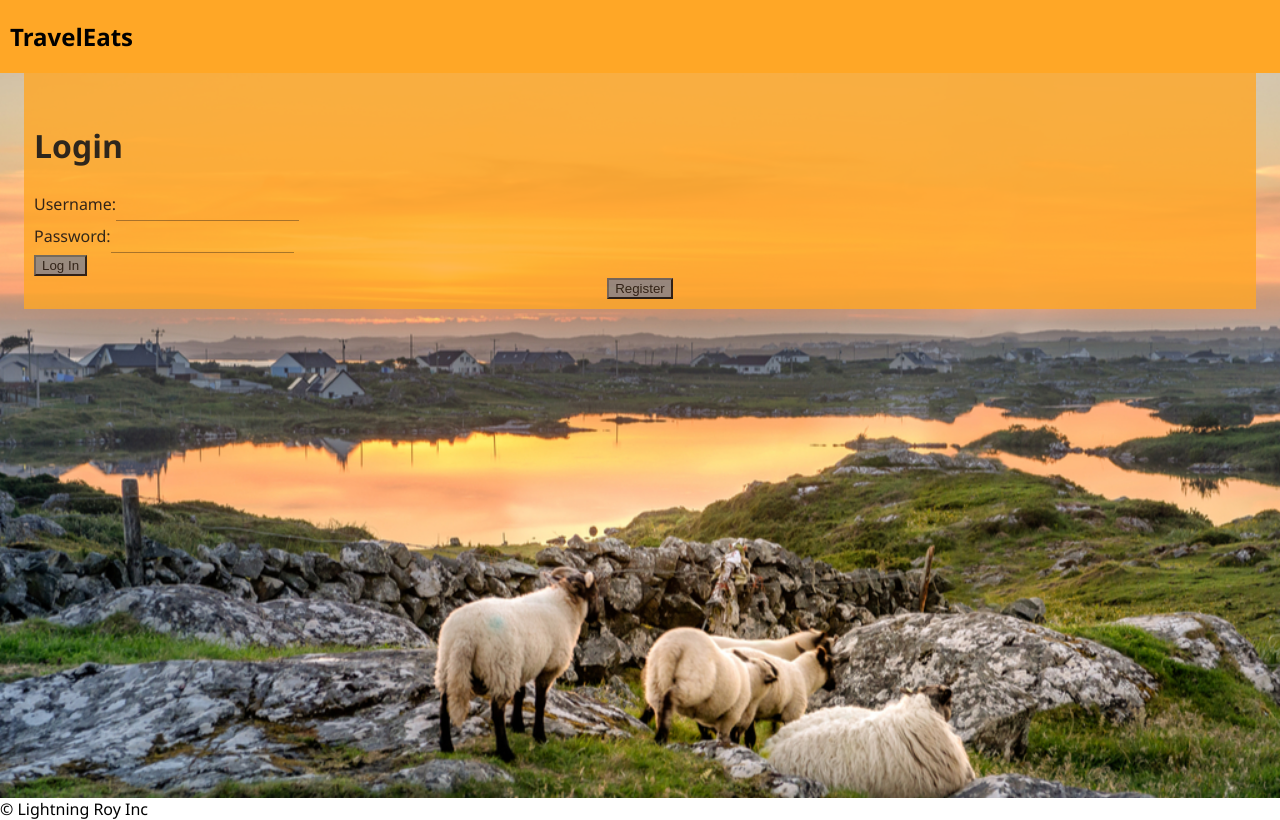
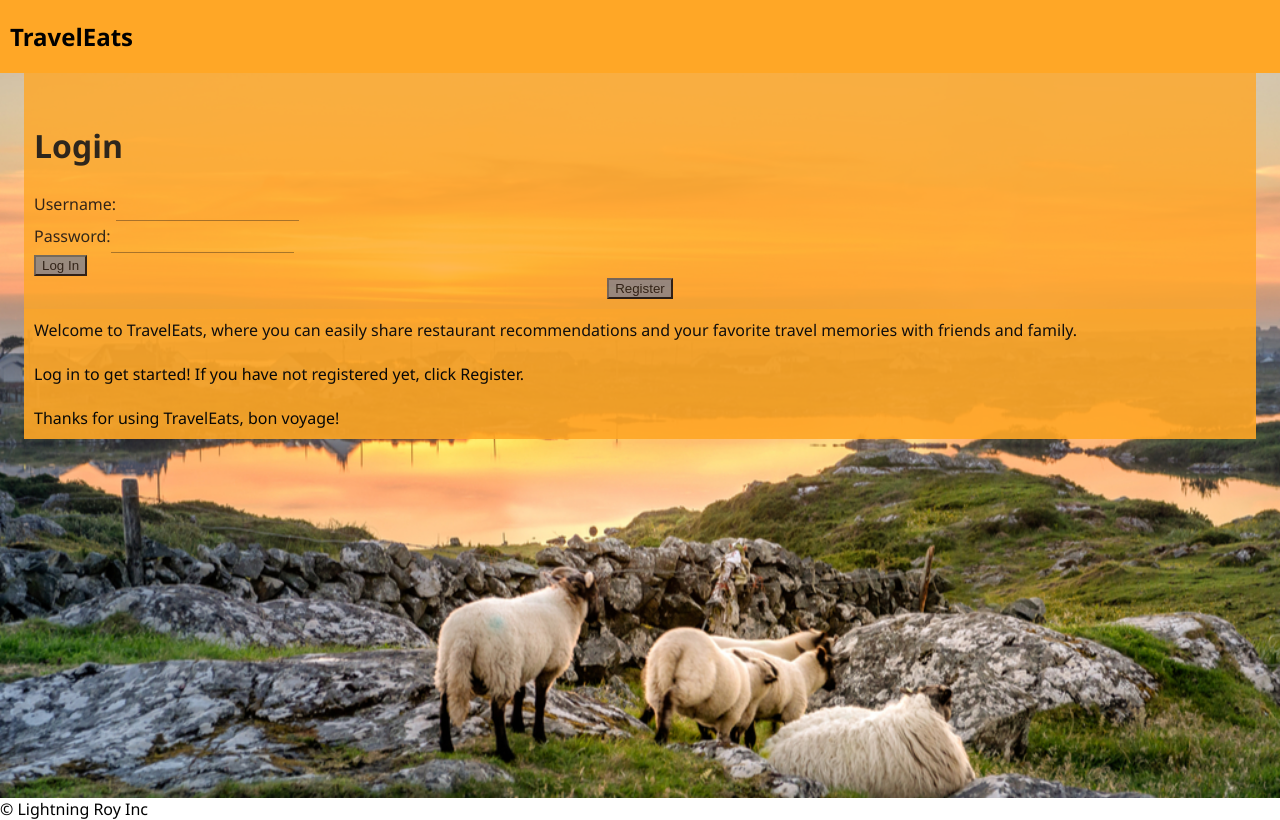
Before and after one commit to michaelodonnell321/TravelEats, a React (Create React App) app: page /#/list in a window 1280 px wide. Before the commit this address led to /#/home. Built offline with nearby package versions, Linux system fonts and the light colour scheme; no server answers.

Commit message:
adds login text to help guide users

```diff
--- /dev/null
+++ b/src/components/FrontScreenWelcome/FrontScreenWelcome.jsx
@@ -0,0 +1,28 @@
+import React, { Component } from 'react';
+import {withStyles} from '@material-ui/core/styles';
+
+const styles = {
+    mainText:{
+        padding: '10px',
+        backgroundColor: '#ffa726',
+        opacity: '0.9',
+        color: 'black'
+    }
+}
+
+class FrontScreenWelcome extends Component {
+    render() {
+        return (
+            <div className={this.props.classes.mainText}>
+                Welcome to TravelEats, where you can easily share restaurant recommendations and your
+                favorite travel memories with friends and family.
+                <br /><br />
+                Log in to get started! If you have not registered yet, click Register.
+                <br /><br />
+                Thanks for using TravelEats, bon voyage!
+            </div>
+        );
+    }
+}
+
+export default withStyles(styles)(FrontScreenWelcome);
--- a/src/components/Home/Home.jsx
+++ b/src/components/Home/Home.jsx
@@ -6,7 +6,7 @@ class Home extends Component {
     render() {
         return (
             <div>
-
+                divdivdiv
             </div>
         );
     }
--- a/src/components/LoginPage/LoginPage.js
+++ b/src/components/LoginPage/LoginPage.js
@@ -3,6 +3,7 @@ import { connect } from 'react-redux';
 import { withStyles } from '@material-ui/core/styles';
 import Container from '@material-ui/core/Container';
 import Input from '@material-ui/core/Input';
+import FrontScreenWelcome from '../FrontScreenWelcome/FrontScreenWelcome';
 
 const styles = {
   background: {
@@ -113,6 +114,9 @@ class LoginPage extends Component {
           </button>
           </center>
         </div>
+        <div>
+        <FrontScreenWelcome />
+        </div>
       </Container>
     );
   }
--- a/src/components/UserPage/UserPage.js
+++ b/src/components/UserPage/UserPage.js
@@ -1,17 +1,42 @@
 import React from 'react';
 import { connect } from 'react-redux';
 import LogOutButton from '../LogOutButton/LogOutButton';
+import {withStyles} from '@material-ui/core/styles';
+
+const styles = {
+  background: {
+    backgroundImage: "url('/images/formbackground.jpg')",
+    backgroundSize: 'cover',
+    backgroundPosition: 'center center',
+    backgroundRepeat: 'no-repeat',
+    backgroundAttachment: 'fixed',
+    height: 750,
+  },
+  mainText: {
+    padding: '10px',
+    margin: 10,
+    backgroundColor: '#ffa726',
+    opacity: '0.9',
+    color: 'black'
+  }
+}
 
 // this could also be written with destructuring parameters as:
 // const UserPage = ({ user }) => (
 // and then instead of `props.user.username` you could use `user.username`
 const UserPage = (props) => (
-  <div>
-    <h1 id="welcome">
-      Welcome, { props.user.username }!
-    </h1>
-    <p>Your ID is: {props.user.id}</p>
-    <LogOutButton className="log-in" />
+  <div className={props.classes.background}>
+    <div className={props.classes.mainText}>
+      <p>
+      Welcome, { props.user.username }! Click on Listings above to view restaurants that
+      have been added by your current active group.
+      <br/><br/>
+      If you would like to create a new group to invite friends and family to join,
+      click Create Group from the Listings page.
+      <br/><br/>
+      If you have a group ID number and would like to join that group, click on Edit
+        Profile from the Listings page to join!
+    </p></div>
   </div>
 );
 
@@ -23,4 +48,4 @@ const mapStateToProps = state => ({
 });
 
 // this allows us to use <App /> in index.js
-export default connect(mapStateToProps)(UserPage);
+export default connect(mapStateToProps)(withStyles(styles)(UserPage));
```
